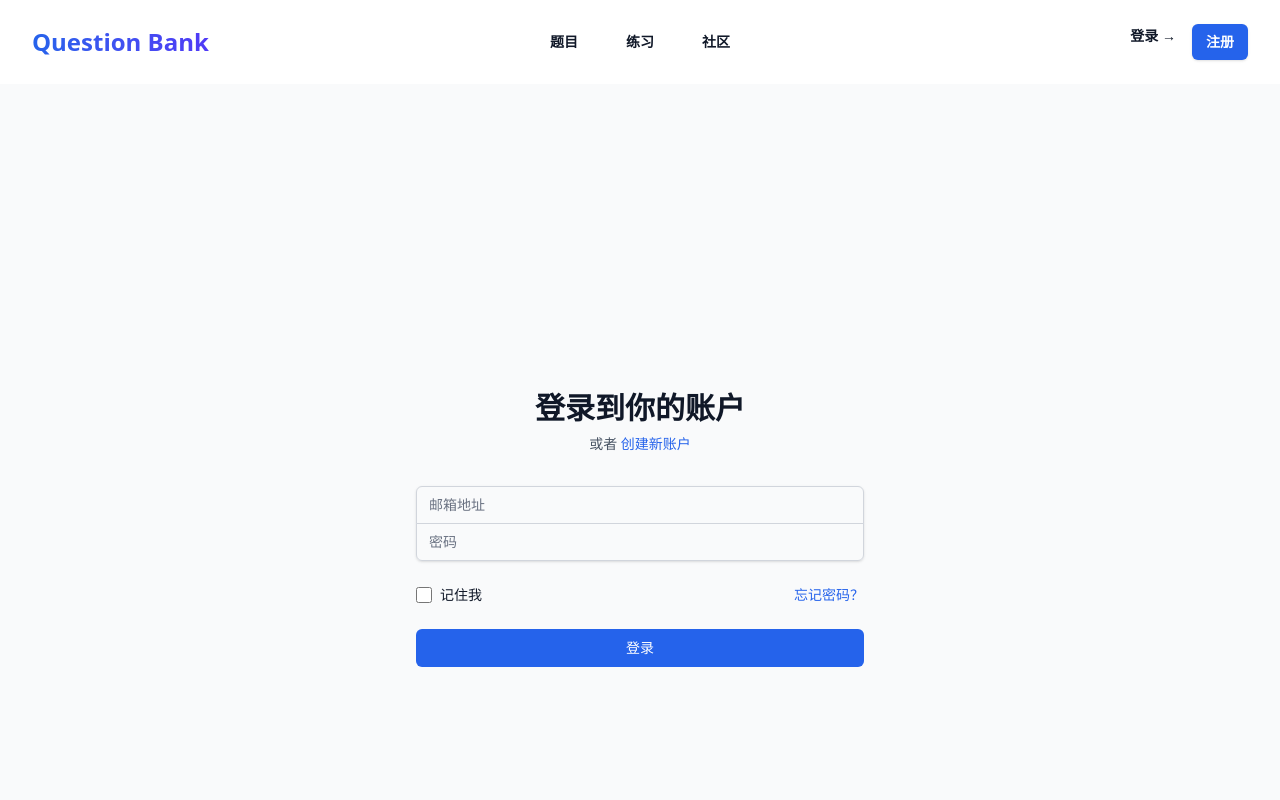
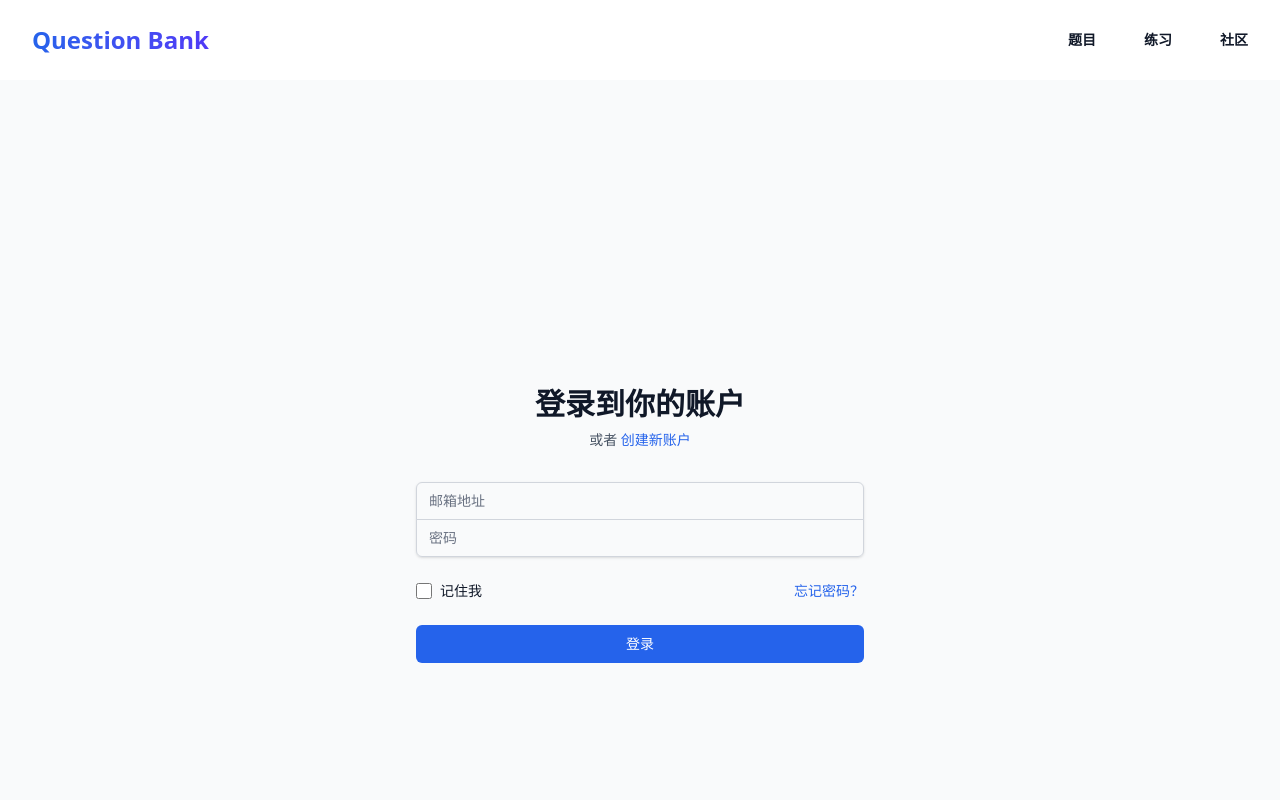
Before and after one commit to WangMaoquan/Question-Bank, a Vue app in the folder apps/frontend/: page /login in a window 1280 px wide. Shown: the top 800 px of the page. Built offline with nearby package versions, Linux system fonts and the light colour scheme.

Commit message:
fix(frontend): hide auth buttons on login/register pages

```diff
--- a/apps/frontend/src/components/layout/Header.vue
+++ b/apps/frontend/src/components/layout/Header.vue
@@ -1,12 +1,13 @@
 <script setup lang="ts">
-import { ref } from 'vue';
-import { RouterLink, useRouter } from 'vue-router';
+import { ref, computed } from 'vue';
+import { RouterLink, useRouter, useRoute } from 'vue-router';
 import { Dialog, DialogPanel, Menu, MenuButton, MenuItem, MenuItems } from '@headlessui/vue';
 import { Bars3Icon, XMarkIcon } from '@heroicons/vue/24/outline';
 import { UserCircleIcon } from '@heroicons/vue/24/solid';
 import { useAuthStore } from '@/stores/auth';
 
 const router = useRouter();
+const route = useRoute();
 const authStore = useAuthStore();
 const mobileMenuOpen = ref(false);
 
@@ -15,6 +16,11 @@ const navigation = [
   { name: '练习', href: '/practice' },
   { name: '社区', href: '/community' },
 ];
+
+// 检查是否在认证页面
+const isAuthPage = computed(() => {
+  return route.path === '/login' || route.path === '/register';
+});
 
 const handleLogout = () => {
   authStore.logout();
@@ -58,7 +64,7 @@ const handleLogout = () => {
           {{ item.name }}
         </RouterLink>
       </div>
-      <div class="hidden lg:flex lg:flex-1 lg:justify-end gap-x-4">
+      <div v-if="!isAuthPage" class="hidden lg:flex lg:flex-1 lg:justify-end gap-x-4">
         <template v-if="!authStore.isAuthenticated">
           <RouterLink to="/login" class="text-sm font-semibold leading-6 text-gray-900">
             登录 <span aria-hidden="true">&rarr;</span>
@@ -136,7 +142,7 @@ const handleLogout = () => {
                 {{ item.name }}
               </RouterLink>
             </div>
-            <div class="py-6">
+            <div v-if="!isAuthPage" class="py-6">
               <RouterLink
                 to="/login"
                 class="-mx-3 block rounded-lg px-3 py-2.5 text-base font-semibold leading-7 text-gray-900 hover:bg-gray-50"
```
